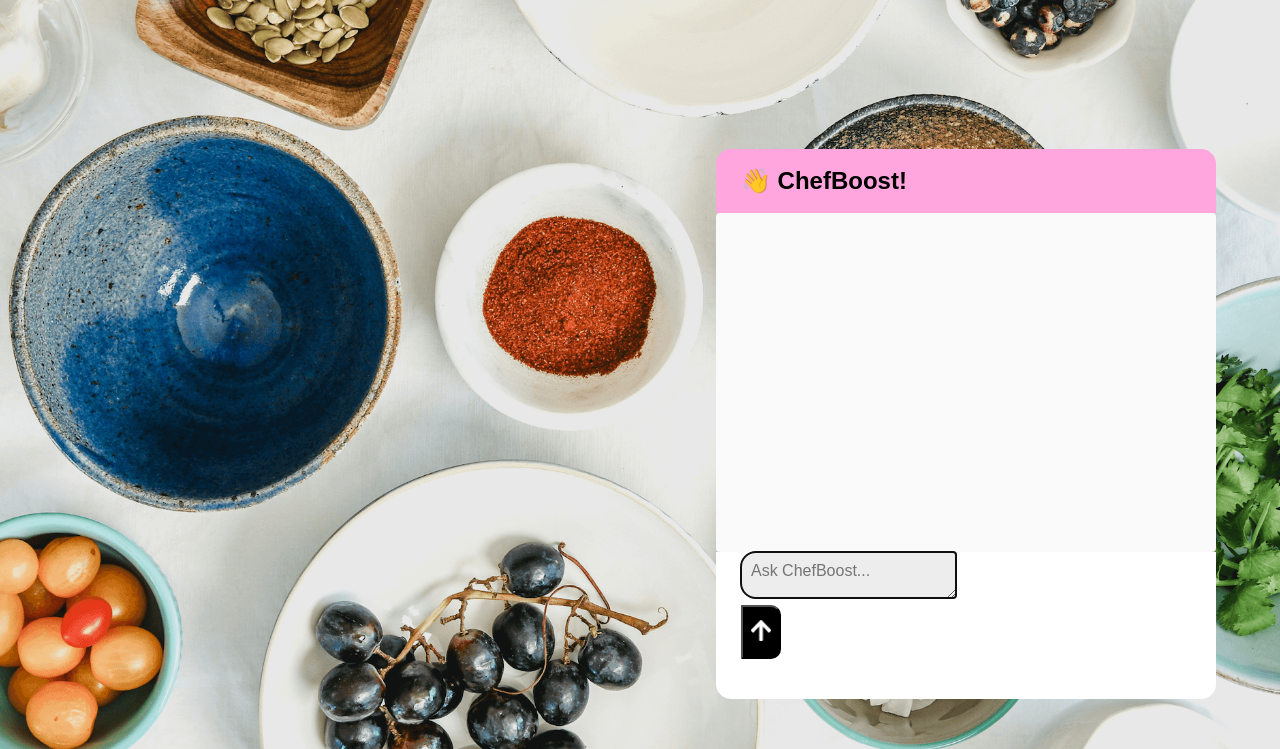
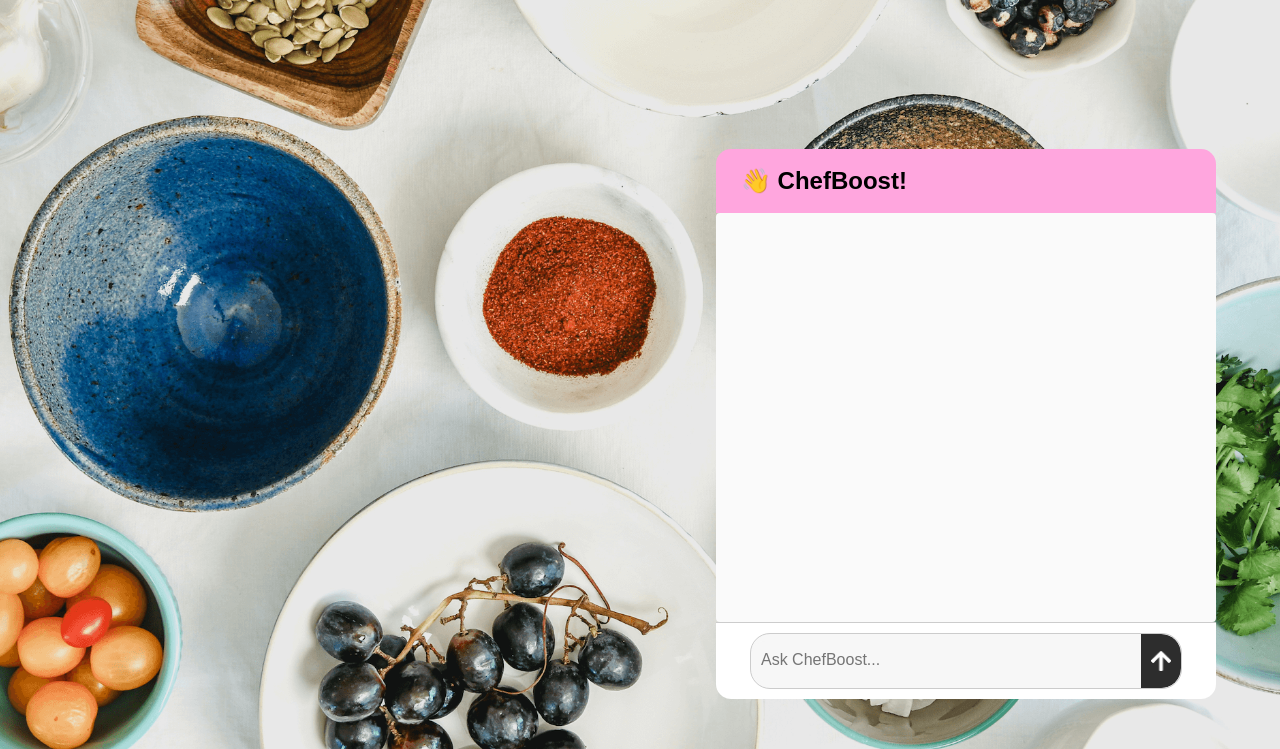
Before and after one commit to twosavoie/gen-ai-recipe-chatbot, a Flask app: page / in a window 1280 px wide. Shown: the part 65-814 px from the top of the page. Run offline with Flask 3, Linux system fonts and the light colour scheme.

Commit message:
backport of changes for future lessons

```diff
--- a/static/main.css
+++ b/static/main.css
@@ -138,7 +138,7 @@ body {
 }
 
 .user-message:after {
-  content: ' ';
+  /* content: ' '; */
   position: absolute;
   width: 0;
   height: 0;
@@ -158,7 +158,7 @@ body {
 }
 
 .assistant-message:before {
-  content: ' ';
+  /* content: ' '; */
   position: absolute;
   width: 0;
   height: 0;
@@ -169,7 +169,7 @@ body {
 }
 
 .assistant-message:after {
-  content: ' ';
+  /* content: ' '; */
   position: absolute;
   width: 0;
   height: 0;
@@ -462,3 +462,94 @@ main {
   font-weight: bold;
   text-transform: uppercase;
 }
+
+/* Chat input container */
+.message-input-container {
+  display: flex;
+  justify-content: center;
+  align-items: center;
+  padding: 10px;
+  background-color: #fff; /* White background for the input */
+  border-top: 1px solid #ccc;
+}
+
+.message-form {
+  display: flex;
+  justify-content: center;
+  align-items: center;
+  width: 100%;
+}
+
+.input-wrapper {
+  display: flex;
+  align-items: center;
+  background-color: #f7f7f7;
+  border: 1px solid #ccc;
+  border-radius: 20px;
+  overflow: hidden;
+  width: 100%;
+  max-width: 600px;
+}
+
+.input-wrapper textarea {
+  flex: 1;
+  border: none;
+  padding: 10px;
+  font-size: 1rem;
+  resize: none;
+  outline: none;
+  height: 40px;
+  background-color: #f7f7f7;
+}
+
+#send-btn {
+  background-color: #2d2d2d; /* Black background for button */
+  border: none;
+  padding: 10px;
+  cursor: pointer;
+  border-radius: 0 20px 20px 0; /* Rounded on the right side */
+  display: flex;
+  align-items: center;
+  justify-content: center;
+}
+
+#send-btn .send-icon {
+  width: 20px;
+  height: 20px;
+  filter: brightness(0) invert(1); /* White icon */
+}
+
+#send-btn:hover {
+  background-color: #000000; /* Slightly darker black on hover */
+}
+
+.assistant-message p {
+  margin: 0;
+  padding: 5px 0;
+}
+
+.assistant-message h1,
+.assistant-message h2,
+.assistant-message h3 {
+  margin: 10px 0 5px;
+}
+
+.assistant-message ul,
+.assistant-message ol {
+  padding-left: 20px;
+  margin: 10px 0;
+}
+
+.assistant-message code {
+  font-family: monospace;
+  background-color: #f7f7f7;
+  padding: 2px 4px;
+  border-radius: 4px;
+}
+
+.assistant-message pre {
+  background-color: #f7f7f7;
+  padding: 10px;
+  border-radius: 8px;
+  overflow-x: auto;
+}
```
